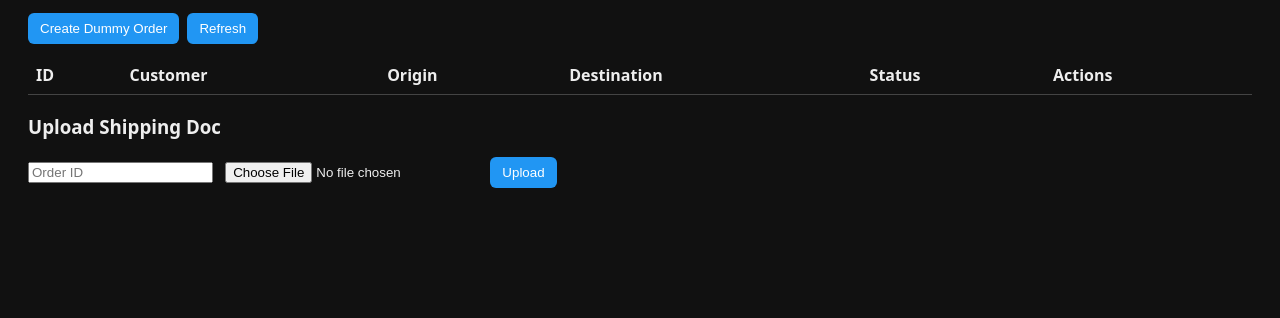
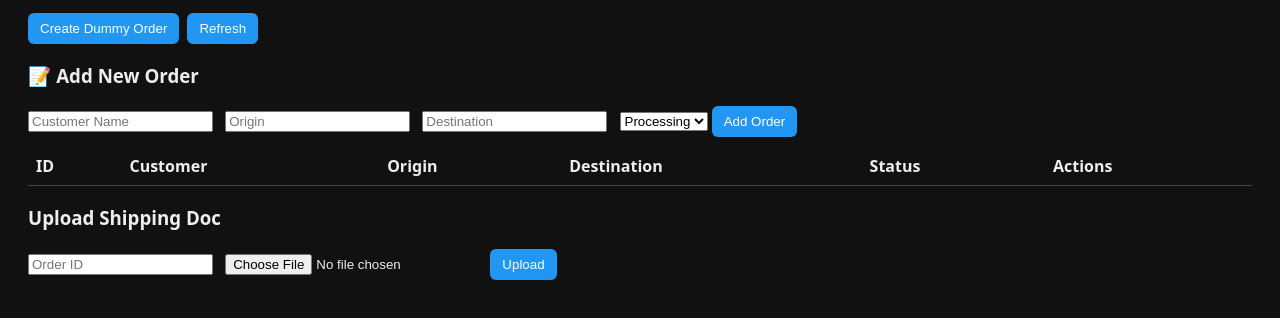
Before and after one commit to supriyaa9705/transportation-orders, a website: page public/index.html in a window 1280 px wide. Shown: the part 74-392 px from the top of the page. Drawn offline with Linux system fonts and the light colour scheme; no server answers.

Commit message:
Update index.html

```diff
--- a/public/index.html
+++ b/public/index.html
@@ -12,6 +12,18 @@
     <button id="btn-create">Create Dummy Order</button>
     <button id="btn-refresh">Refresh</button>
   </div>
+  <h3>📝 Add New Order </h3>
+<form id="manualOrderForm">
+  <input type="text" id="customer" placeholder="Customer Name" required>
+  <input type="text" id="origin" placeholder="Origin" required>
+  <input type="text" id="destination" placeholder="Destination" required>
+  <select id="status" required>
+    <option value="Processing">Processing</option>
+    <option value="In Transit">In Transit</option>
+    <option value="Delivered">Delivered</option>
+  </select>
+  <button type="submit">Add Order</button>
+</form>
   <table>
     <thead><tr><th>ID</th><th>Customer</th><th>Origin</th><th>Destination</th><th>Status</th><th>Actions</th></tr></thead>
     <tbody id="orders-body"></tbody>
```
